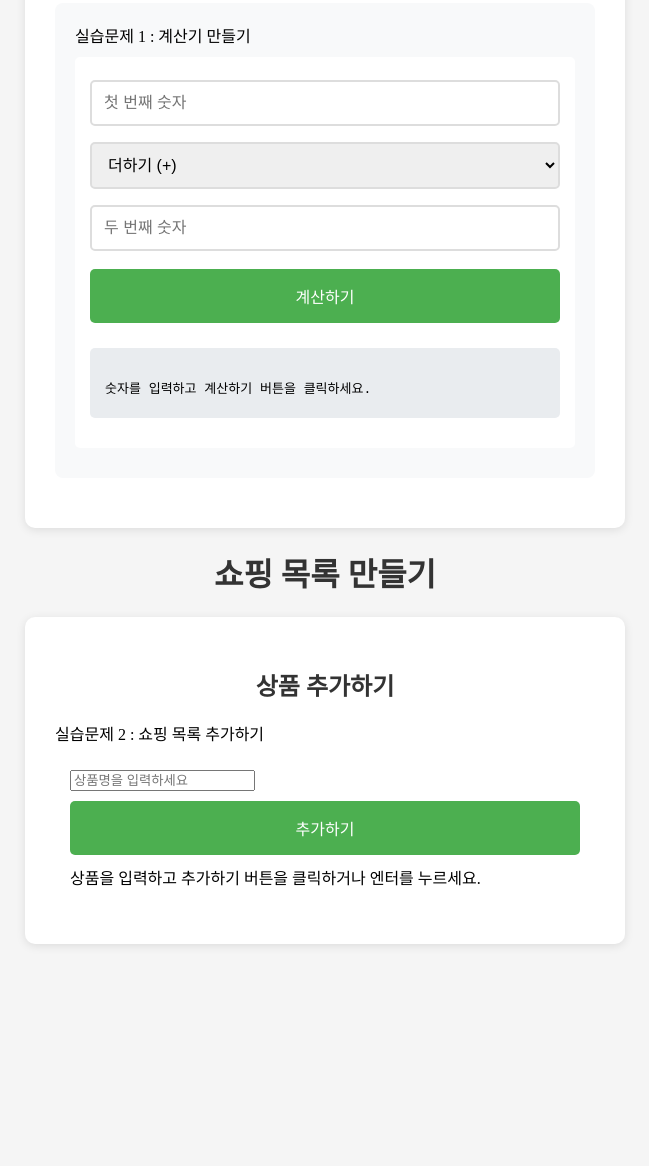
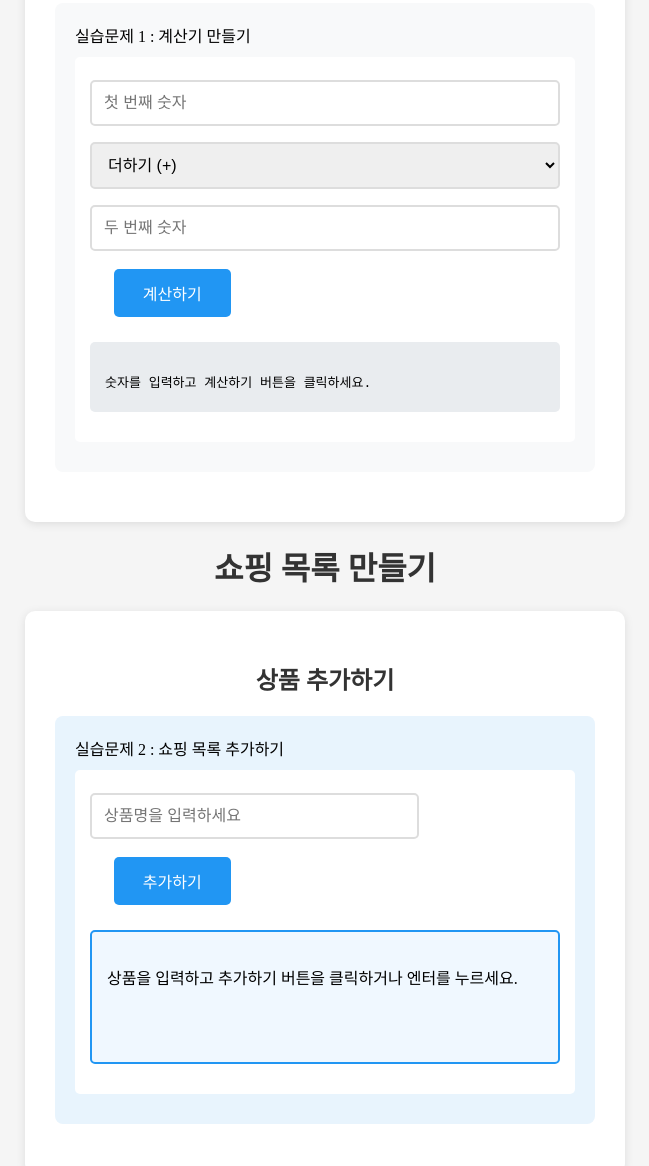
Before and after one commit to svv0003/03_JavaScript, a plain HTML site: page html/103_주말과제.html in a window 1280 px wide. Shown: the part 211-1377 px from the top of the page, without its empty margins (315-964 px from the left). Before the commit the page ends 1175 px from the top, so only its background shows below. Drawn offline with Linux system fonts and the light colour scheme; a script that the page names is missing.

Commit message:
103_주말과제.css 업데이트

```diff
--- a/css/103_주말과제.css
+++ b/css/103_주말과제.css
@@ -66,3 +66,67 @@ h1, h2 {
     color: #333;
     text-align: center;
 }
+
+
+.실습문제2 {
+    background: #e8f4fd;
+    padding: 20px;
+    border-radius: 8px;
+    margin: 20px 0;
+}
+
+.실습클래스 {
+    background: white;
+    padding: 15px;
+    border-radius: 5px;
+    margin: 10px 0;
+}
+
+input[type="text"] {
+    width: 70%;
+    padding: 12px;
+    border: 2px solid #ddd;
+    border-radius: 5px;
+    font-size: 16px;
+    margin: 8px 0;
+    box-sizing: border-box;
+}
+
+button {
+    width: 25%;
+    padding: 12px;
+    background: #2196F3;
+    color: white;
+    border: none;
+    border-radius: 5px;
+    font-size: 16px;
+    cursor: pointer;
+    margin-left: 5%;
+}
+
+button:hover {
+    background: #1976D2;
+}
+
+.목록 {
+    background: #f0f8ff;
+    padding: 15px;
+    border-radius: 5px;
+    margin: 15px 0;
+    border: 2px solid #2196F3;
+    min-height: 100px;
+    white-space: pre-line;
+}
+
+.item {
+    background: #e3f2fd;
+    padding: 8px 12px;
+    margin: 5px 0;
+    border-radius: 3px;
+    border-left: 4px solid #2196F3;
+}
+
+h1, h2 {
+    color: #333;
+    text-align: center;
+}
```
